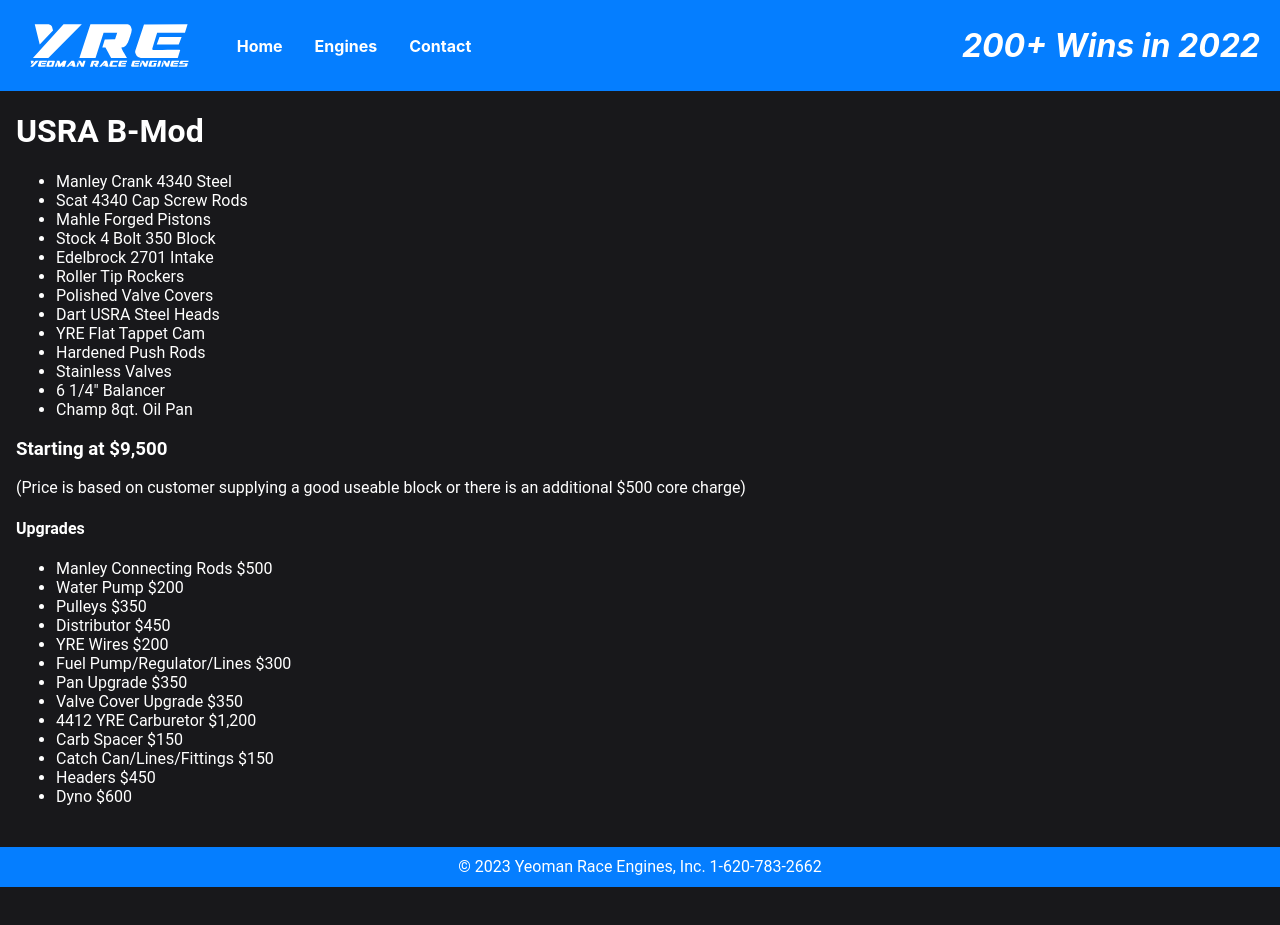
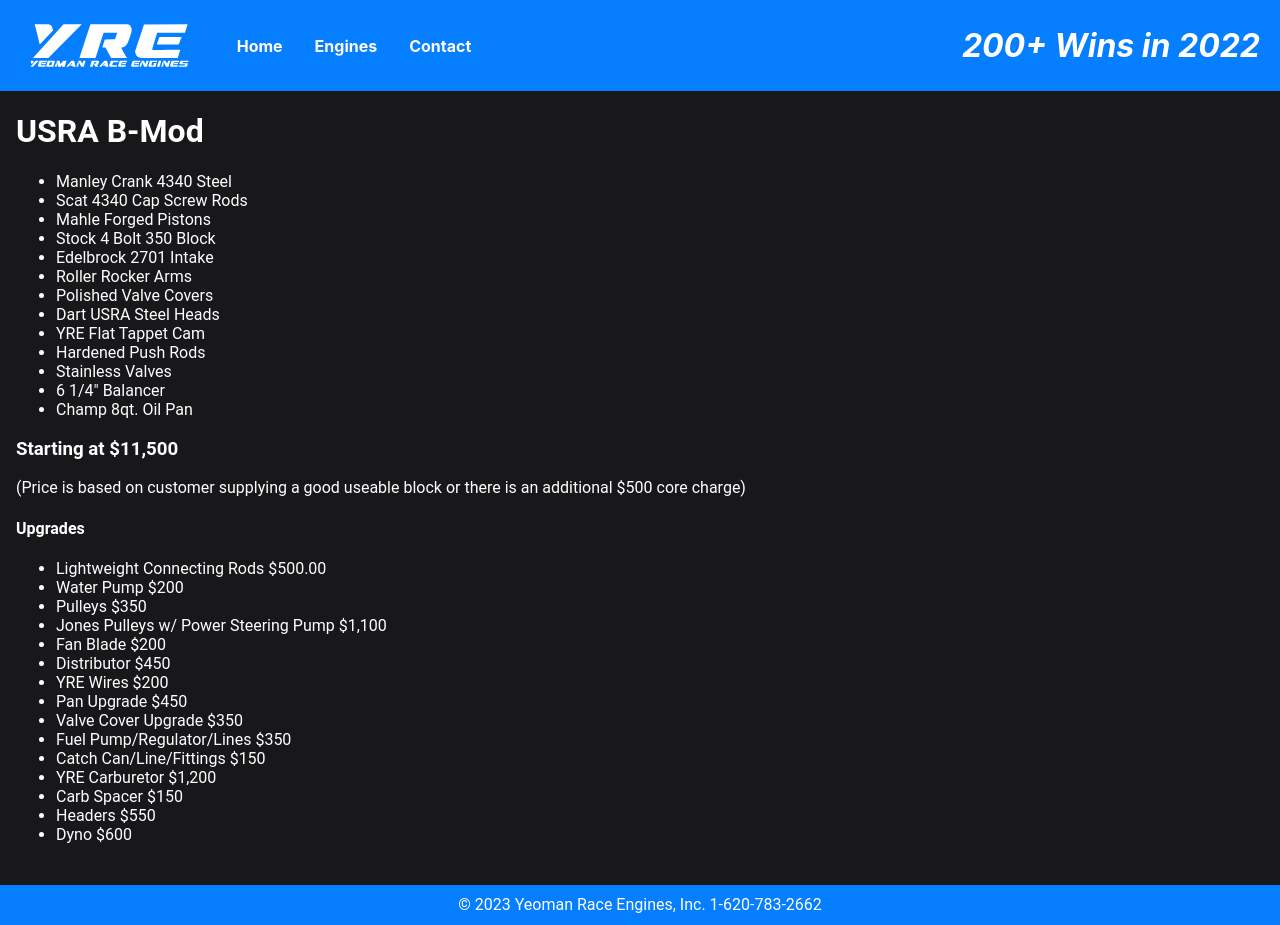
Before and after one commit to CraigYeoman/yre-website, a React (Create React App) app: page /UsraBmod in a window 1280 px wide. Before the commit the page ends 887 px from the top, so only its background shows below. Built offline with nearby package versions, Linux system fonts and the light colour scheme.

Commit message:
Update pricing

```diff
--- a/src/components/Engines/IMCA/IMCA-Modifieds.js
+++ b/src/components/Engines/IMCA/IMCA-Modifieds.js
@@ -8,7 +8,7 @@
         <li>Mahle Forged Pistons</li>
         <li>Stock 4 Bolt 350 Block</li>
         <li>Edelbrock Jr. Intake</li>
-        <li>Roller Tip Rockers</li>
+        <li>Roller Rocker Arms</li>
         <li>Polished Valve Covers</li>
         <li>Dart USRA Steel Heads</li>
         <li>YRE Flat Tappet Cam</li>
@@ -17,25 +17,29 @@
         <li>6 1/4" Balancer</li>
         <li>Champ 8qt. Oil Pan</li>
       </ul>
-      <h3 className="engine--price">Starting at $9,500</h3>
+      <h3 className="engine--price">Starting at $11,500</h3>
       <p>
         (Price is based on customer supplying a good useable block or there is
         an additional $500 core charge)
       </p>
       <h4>Upgrades</h4>
       <ul>
+        <li>Lightweight Connecting Rods $500.00</li>
         <li>Water Pump $200</li>
         <li>Pulleys $350</li>
+        <li>Jones Pulleys w/ Power Steering Pump $1,100</li>
+        <li>Fan Blade $200</li>
         <li>Distributor $450</li>
         <li>YRE Wires $200</li>
-        <li>Fuel Pump/Regulator/Lines $300</li>
-        <li>Pan Upgrade $350</li>
+        <li>Pan Upgrade $450</li>
         <li>Valve Cover Upgrade $350</li>
+        <li>Fuel Pump/Regulator/Lines $350</li>
+        <li>Catch Can/Line/Fittings $150</li>
         <li>YRE Carburetor $1,200</li>
         <li>Carb Spacer $150</li>
-        <li>Catch Can/Lines/Fittings $150</li>
-        <li>Headers $450</li>
+        <li>Headers $550</li>
         <li>Dyno $600</li>
+        <li>Dart SHP $2,500</li>
       </ul>
     </div>
   );
--- a/src/components/Engines/IMCA/IMCA-SportMod.js
+++ b/src/components/Engines/IMCA/IMCA-SportMod.js
@@ -17,24 +17,27 @@
         <li>6 1/4" Balancer</li>
         <li>Champ 8qt. Oil Pan</li>
       </ul>
-      <h3 className="engine--price">Starting at $9,500</h3>
+      <h3 className="engine--price">Starting at $11,500</h3>
       <p>
         (Price is based on customer supplying a good useable block or there is
         an additional $500 core charge)
       </p>
       <h4>Upgrades</h4>
       <ul>
+        <li>Lightweight Connecting Rods $500.00</li>
         <li>Water Pump $200</li>
         <li>Pulleys $350</li>
+        <li>Jones Pulleys w/ Power Steering Pump $1,100</li>
+        <li>Fan Blade $200</li>
         <li>Distributor $450</li>
         <li>YRE Wires $200</li>
-        <li>Fuel Pump/Regulator/Lines $300</li>
-        <li>Pan Upgrade $350</li>
+        <li>Pan Upgrade $450</li>
         <li>Valve Cover Upgrade $350</li>
-        <li>4412 YRE Carburetor $1,200</li>
+        <li>Fuel Pump/Regulator/Lines $350</li>
+        <li>Catch Can/Line/Fittings $150</li>
+        <li>YRE Carburetor $1,200</li>
         <li>Carb Spacer $150</li>
-        <li>Catch Can/Lines/Fittings $150</li>
-        <li>Headers $450</li>
+        <li>Headers $550</li>
         <li>Dyno $600</li>
       </ul>
     </div>
--- a/src/components/Engines/IMCA/IMCA-StockCar.js
+++ b/src/components/Engines/IMCA/IMCA-StockCar.js
@@ -17,23 +17,27 @@
         <li>6 1/4" Balancer</li>
         <li>Champ 8qt. Oil Pan</li>
       </ul>
-      <h3 className="engine--price">Starting at $9,500</h3>
+      <h3 className="engine--price">Starting at $11,500</h3>
       <p>
         (Price is based on customer supplying a good useable block or there is
         an additional $500 core charge)
       </p>
       <h4>Upgrades</h4>
       <ul>
+        <li>Lightweight Connecting Rods $500.00</li>
         <li>Water Pump $200</li>
         <li>Pulleys $350</li>
+        <li>Jones Pulleys w/ Power Steering Pump $1,100</li>
+        <li>Fan Blade $200</li>
         <li>Distributor $450</li>
         <li>YRE Wires $200</li>
-        <li>Fuel Pump/Regulator/Lines $300</li>
+        <li>Pan Upgrade $450</li>
         <li>Valve Cover Upgrade $350</li>
+        <li>Fuel Pump/Regulator/Lines $350</li>
+        <li>Catch Can/Line/Fittings $150</li>
         <li>YRE Carburetor $1,200</li>
         <li>Carb Spacer $150</li>
-        <li>Catch Can/Lines/Fittings $150</li>
-        <li>Headers $450</li>
+        <li>Headers $550</li>
         <li>Dyno $600</li>
       </ul>
     </div>
--- a/src/components/Engines/USRA/USRA-Amod.js
+++ b/src/components/Engines/USRA/USRA-Amod.js
@@ -5,7 +5,7 @@
       <ul>
         <li>Callies Crank 4340</li>
         <li>Ultra XD or Oliver Billet Rods</li>
-        <li>JE or MahleForged Pistons</li>
+        <li>JE or Mahle Forged Pistons</li>
         <li>DART SHP Block</li>
         <li>Edelbrock 2925 Intake</li>
         <li>T&D Shaft Rockers</li>
@@ -24,15 +24,15 @@
         <li>Dyno $600</li>
         <li>Titanium Intake Valves $1,200</li>
         <li>Titanium Exhaust Valves $1,200</li>
-        <li>Ported Intake Manifold $800</li>
+        <li>Engine Cradle $65</li>
+        <li>Carb Spacer $200</li>
+        <li>Wires $200</li>
+        <li>Water Pump $375</li>
+        <li>Jones Water Pump Pulley $350</li>
+        <li>Ported Intake Manifold $600</li>
         <li>Light Weight Crank $800</li>
+        <li>Dyer Rods $800</li>
         <li>Carburetor $1,200</li>
-        <li>50mm Cam and lifter upgrade $2,000</li>
-        <li>Eldelbrock Water Pump $350</li>
-        <li>Jones Water Pump Pulley $350</li>
-        <li>Distributor $450</li>
-        <li>Wires $200</li>
-        <li>Carb Spacer $200</li>
       </ul>
     </div>
   );
--- a/src/components/Engines/USRA/USRA-Bmod.js
+++ b/src/components/Engines/USRA/USRA-Bmod.js
@@ -8,7 +8,7 @@
         <li>Mahle Forged Pistons</li>
         <li>Stock 4 Bolt 350 Block</li>
         <li>Edelbrock 2701 Intake</li>
-        <li>Roller Tip Rockers</li>
+        <li>Roller Rocker Arms</li>
         <li>Polished Valve Covers</li>
         <li>Dart USRA Steel Heads</li>
         <li>YRE Flat Tappet Cam</li>
@@ -17,25 +17,27 @@
         <li>6 1/4" Balancer</li>
         <li>Champ 8qt. Oil Pan</li>
       </ul>
-      <h3 className="engine--price">Starting at $9,500</h3>
+      <h3 className="engine--price">Starting at $11,500</h3>
       <p>
         (Price is based on customer supplying a good useable block or there is
         an additional $500 core charge)
       </p>
       <h4>Upgrades</h4>
       <ul>
-        <li>Manley Connecting Rods $500</li>
+        <li>Lightweight Connecting Rods $500.00</li>
         <li>Water Pump $200</li>
         <li>Pulleys $350</li>
+        <li>Jones Pulleys w/ Power Steering Pump $1,100</li>
+        <li>Fan Blade $200</li>
         <li>Distributor $450</li>
         <li>YRE Wires $200</li>
-        <li>Fuel Pump/Regulator/Lines $300</li>
-        <li>Pan Upgrade $350</li>
+        <li>Pan Upgrade $450</li>
         <li>Valve Cover Upgrade $350</li>
-        <li>4412 YRE Carburetor $1,200</li>
+        <li>Fuel Pump/Regulator/Lines $350</li>
+        <li>Catch Can/Line/Fittings $150</li>
+        <li>YRE Carburetor $1,200</li>
         <li>Carb Spacer $150</li>
-        <li>Catch Can/Lines/Fittings $150</li>
-        <li>Headers $450</li>
+        <li>Headers $550</li>
         <li>Dyno $600</li>
       </ul>
     </div>
--- a/src/components/Engines/USRA/USRA-StockCar.js
+++ b/src/components/Engines/USRA/USRA-StockCar.js
@@ -17,24 +17,27 @@
         <li>6 1/4" Balancer</li>
         <li>Champ 8qt. Oil Pan</li>
       </ul>
-      <h3 className="engine--price">Starting at $9,500</h3>
+      <h3 className="engine--price">Starting at $11,500</h3>
       <p>
         (Price is based on customer supplying a good useable block or there is
         an additional $500 core charge)
       </p>
       <h4>Upgrades</h4>
       <ul>
-        <li>Manley Connecting Rods $500</li>
+        <li>Lightweight Connecting Rods $500.00</li>
         <li>Water Pump $200</li>
         <li>Pulleys $350</li>
+        <li>Jones Pulleys w/ Power Steering Pump $1,100</li>
+        <li>Fan Blade $200</li>
         <li>Distributor $450</li>
         <li>YRE Wires $200</li>
-        <li>Fuel Pump/Regulator/Lines $300</li>
+        <li>Pan Upgrade $450</li>
         <li>Valve Cover Upgrade $350</li>
+        <li>Fuel Pump/Regulator/Lines $350</li>
+        <li>Catch Can/Line/Fittings $150</li>
         <li>YRE Carburetor $1,200</li>
         <li>Carb Spacer $150</li>
-        <li>Catch Can/Lines/Fittings $150</li>
-        <li>Headers $450</li>
+        <li>Headers $550</li>
         <li>Dyno $600</li>
       </ul>
     </div>
--- a/src/components/Navbar.js
+++ b/src/components/Navbar.js
@@ -6,6 +6,10 @@
 
 const Navbar = () => {
   const [isNavExpanded, setNavExpanded] = useState(false);
+
+  const toggleMenu = () => {
+    setNavExpanded(!isNavExpanded);
+  };
 
   return (
     <nav className="nav--container">
@@ -26,10 +30,11 @@
 
         <button
           className="nav--button"
-          onMouseOver={() => setNavExpanded(true)}
-          onMouseLeave={() => setNavExpanded(false)}
-          onMouseEnter={() => setNavExpanded(true)}
-          onClick={() => setNavExpanded(!isNavExpanded)}
+          // onMouseOver={() => setNavExpanded(true)}
+          // onMouseLeave={() => setNavExpanded(false)}
+          // onMouseEnter={() => setNavExpanded(true)}
+          // onClick={() => setNavExpanded(!isNavExpanded)}
+          onClick={toggleMenu}
         >
           <TiThMenu />
         </button>
--- a/src/style.css
+++ b/src/style.css
@@ -74,7 +74,7 @@
   border-radius: 20px;
 }
 
-.nav--button:hover {
+.nav--button:hover ul {
   color: #21222A;
   background-color: white;
   transition: 0.3s ease-in-out all;
@@ -118,6 +118,13 @@
     display: none;
   }
 
+  .nav--dropdown .nav--link {
+    left: 0;
+    z-index: 1;
+    width: 100%;
+    position: relative;
+  }
+
   .navigation--menu.expanded {
     height: 230px;
   }
@@ -132,8 +139,10 @@
     background-color: white;
     border-top: 1px solid black;
     display: block;
-    z-index: 1;
+
   }
+
+
   .navigation--menu .nav--link {
     text-align: center;
     margin: 0;
```
Also changed, not shown: src/components/Contact.js (+26 -19 lines).
